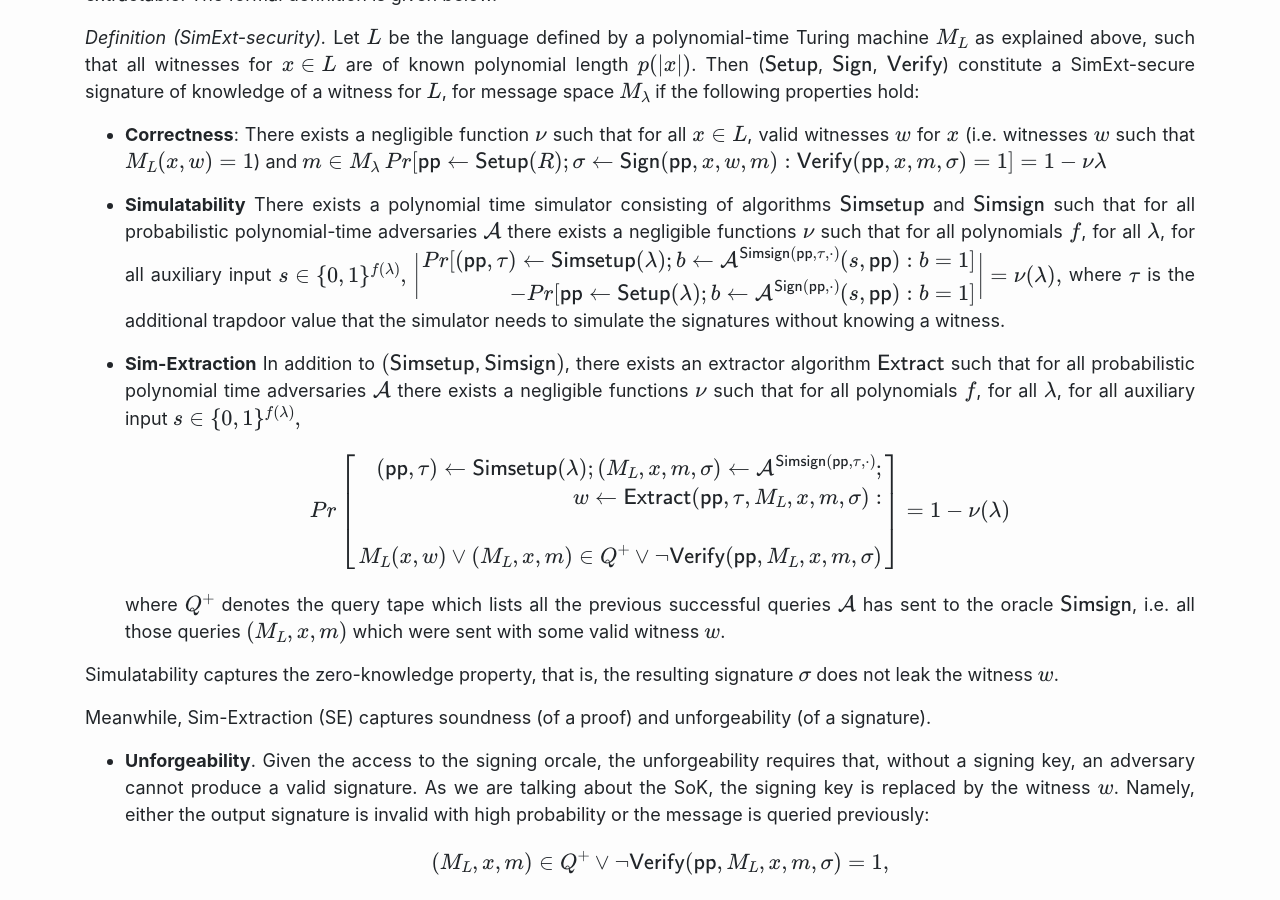
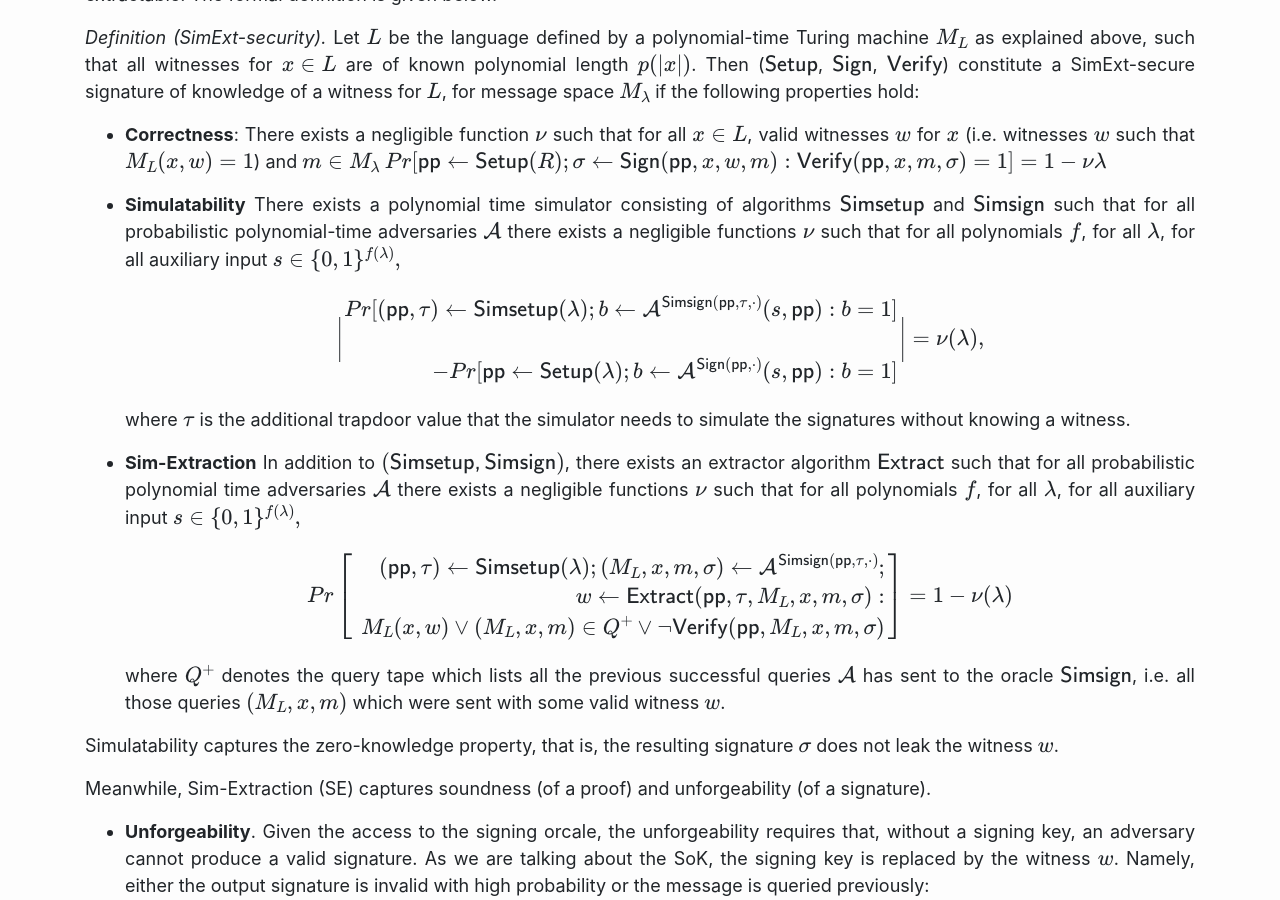
Before and after one commit to YanYingfei/yanyingfei.github.io, a Jekyll site: the page built from _posts/2023-11-07-Signature-of-Knowledge.md, in a window 1280 px wide and 900 px high, scrolled down 2895 px. Built offline with Jekyll 4.4.1, drawn with Linux system fonts in a browser that asks for light colours; formulas are drawn with MathJax 3.

Commit message:
Update 2023-11-07-Signature-of-Knowledge.md

```diff
--- a/_posts/2023-11-07-Signature-of-Knowledge.md
+++ b/_posts/2023-11-07-Signature-of-Knowledge.md
@@ -64,13 +64,13 @@
 $\begin{equation} Pr[\mathsf{pp} \gets \mathsf{Setup}(R); \sigma \gets \mathsf{Sign}(\mathsf{pp},x, w, m):  \mathsf{Verify}(\mathsf{pp}, x, m, \sigma) = 1] = 1 - \nu{\lambda} \end{equation}$
 
 - **Simulatability** There exists a polynomial time simulator consisting of algorithms $\mathsf{Simsetup}$ and $\mathsf{Simsign}$ such that for all probabilistic polynomial-time adversaries $\mathcal{A}$ there exists a negligible functions $\nu$ such that for all polynomials $f$, for all $\lambda$, for all auxiliary input $$s \in \{0,1\}^{f(\lambda)},$$
-$$\begin{equation} \bigg| \begin{aligned} Pr[(\mathsf{pp},\tau) \gets \mathsf{Simsetup}(\lambda); b\gets \mathcal{A}^{\mathsf{Simsign}(\mathsf{pp}, \tau,\cdot)}(s,\mathsf{pp}): b=1] \\ - Pr[\mathsf{pp} \gets \mathsf{Setup}(\lambda); b\gets \mathcal{A}^{\mathsf{Sign}(\mathsf{pp}, \cdot)}(s,\mathsf{pp}): b=1]\end{aligned} \bigg|= \nu(\lambda), \end{equation} \tag{1}$$
+\begin{equation} \bigg| \begin{aligned} Pr[(\mathsf{pp},\tau) \gets \mathsf{Simsetup}(\lambda); b\gets \mathcal{A}^{\mathsf{Simsign}(\mathsf{pp}, \tau,\cdot)}(s,\mathsf{pp}): b=1] \\\\\\\\ - Pr[\mathsf{pp} \gets \mathsf{Setup}(\lambda); b\gets \mathcal{A}^{\mathsf{Sign}(\mathsf{pp}, \cdot)}(s,\mathsf{pp}): b=1]\end{aligned} \bigg|= \nu(\lambda), \end{equation}
 where $\tau$ is the additional trapdoor value that the simulator needs to simulate the signatures without knowing a witness.
 
 - **Sim-Extraction** In addition to $(\mathsf{Simsetup, Simsign})$, there exists an extractor algorithm $\mathsf{Extract}$ such that for all probabilistic polynomial time adversaries $\mathcal{A}$ there exists a negligible functions $\nu$ such that for all polynomials $f$,  for all $\lambda$, for all auxiliary input $$s \in \{0,1\}^{f{(\lambda)}},$$
 \begin{equation} Pr\left[\begin{aligned} (\mathsf{pp},\tau) \gets \mathsf{Simsetup}(\lambda); (M_L,x,m,\sigma) \gets \mathcal{A}^{\mathsf{Simsign}(\mathsf{pp}, \tau,\cdot)}; \\\\\\\\
-w \gets \mathsf{Extract}(\mathsf{pp}, \tau, M_L, x, m, \sigma):\\\\\\\\ M_L(x,w) \vee (M_L, x, m) \in Q^{+} \vee \lnot \mathsf{Verify}(\mathsf{pp},M_L, x, m, \sigma)
-\end{aligned} \right] = 1 - \nu(\lambda) \end{equation}
+w \gets \mathsf{Extract}(\mathsf{pp}, \tau, M_L, x, m, \sigma):\\\\\\\\
+M_L(x,w) \vee (M_L, x, m) \in Q^{+} \vee \lnot \mathsf{Verify}(\mathsf{pp},M_L, x, m, \sigma) \end{aligned} \right] = 1 - \nu(\lambda) \end{equation}
 where $Q^+$ denotes the query tape which lists all the previous successful queries $\mathcal{A}$ has sent to the oracle $\mathsf{Simsign}$, i.e. all those queries $(M_L, x, m)$ which were sent with some valid witness $w$.
 
 Simulatability captures the zero-knowledge property, that is, the resulting signature $\sigma$ does not leak the witness $w$.
```
